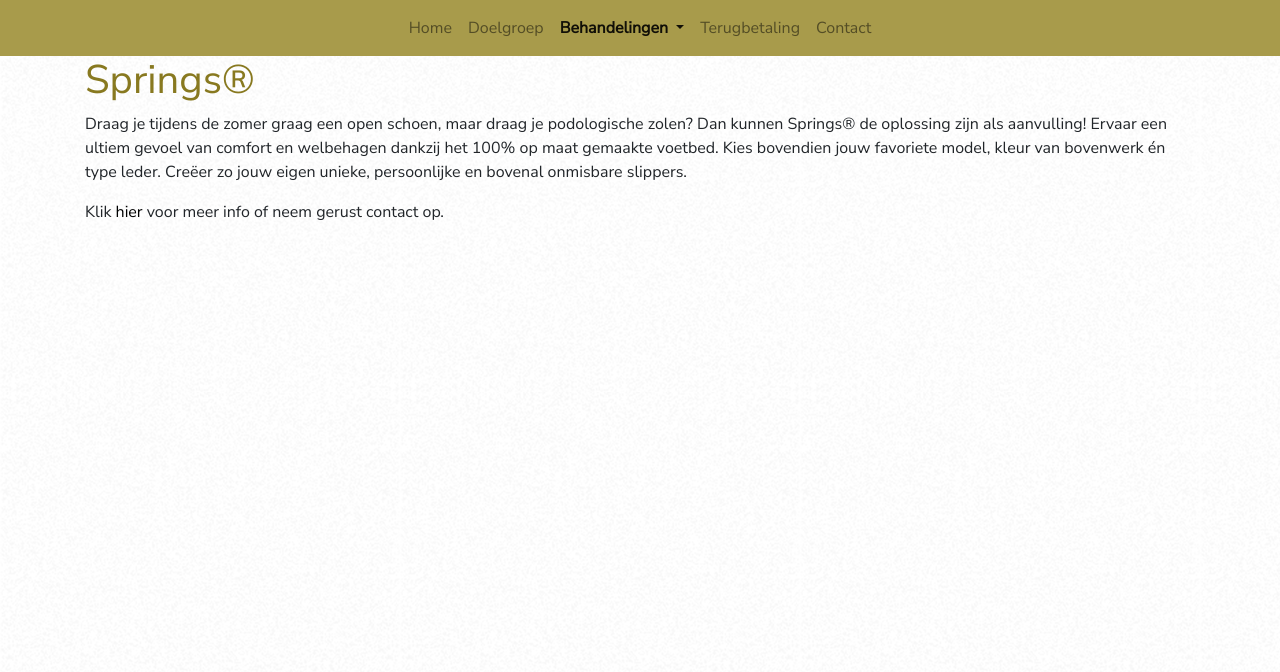
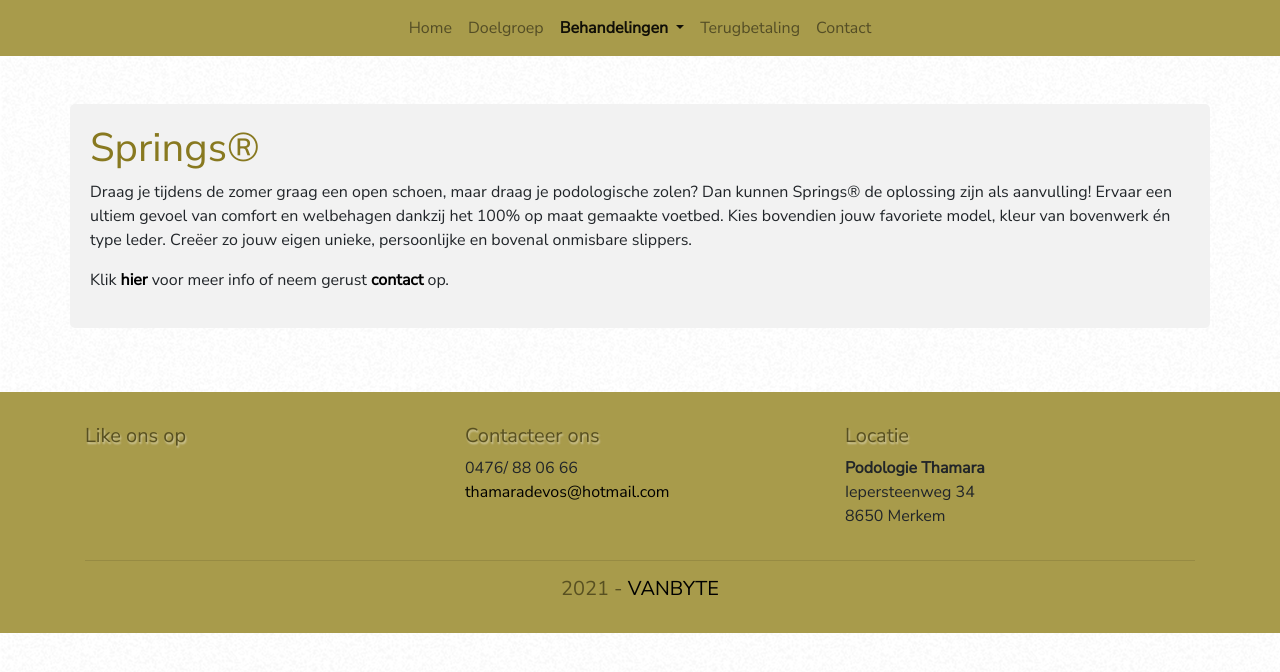
Before and after one commit to jellevdv/jellevdv.github.io, a plain HTML site: page behandelingen/springs.html in a window 1280 px wide. Drawn offline with nearby package versions, Linux system fonts and the light colour scheme.

Commit message:
advies en springs

```diff
--- a/behandelingen/springs.html
+++ b/behandelingen/springs.html
@@ -59,7 +59,7 @@
         </div>
     </nav>
     <!--einde navbar-->
-    <div class="container">
+    <div class="container doelgroep">
         <h1>Springs&#174;</h1>
         <p>Draag je tijdens de zomer graag een open schoen, maar draag je podologische zolen? Dan kunnen Springs® de
             oplossing zijn
@@ -69,10 +69,48 @@
             jouw favoriete model, kleur van bovenwerk én type leder. Creëer zo jouw eigen unieke, persoonlijke en
             bovenal onmisbare
             slippers.</p>
-        <p>Klik <a href='https://www.springs-shoes.com/' target='_blank'>hier</a> voor meer info of neem gerust contact
+        <p>Klik <a href='https://www.springs-shoes.com/' target='_blank' class='hier'>hier</a> voor meer info of neem
+            gerust <a href='../contact.html' class='hier'>contact</a>
             op.</p>
 
     </div>
+
+
+    <!-- Footer -->
+    <section id="footer">
+        <div class="container">
+            <div class="row text-center text-xs-center text-sm-left text-md-left">
+                <div class="col-xs-12 col-sm-4 col-md-4">
+                    <h5 class="footerheadings">Like ons op</h5>
+                    <i class="fab fa-facebook-square"></i>
+                </div>
+                <div class="col-xs-12 col-sm-4 col-md-4">
+                    <h5 class="footerheadings">Contacteer ons</h5>
+                    <address>
+                        <i class="fas fa-phone-alt"></i>
+                        0476/ 88 06 66
+                        <br>
+                        <i class="far fa-envelope"></i>
+                        <a href="mailto:#">thamaradevos@hotmail.com</a>
+                    </address>
+                </div>
+                <div class="col-xs-12 col-sm-4 col-md-4">
+                    <h5 class="footerheadings">Locatie</h5>
+                    <address>
+                        <strong>Podologie Thamara</strong>
+                        <br>Iepersteenweg 34
+                        <br>8650 Merkem
+                        <br>
+                    </address>
+                </div>
+            </div>
+            <hr>
+            <h5 class='vanbyte_footer'>2021 - <a href='https://www.vanbyte.be' target="_blank">VANBYTE</a></h5>
+        </div>
+        <br>
+
+    </section>
+    <!-- ./Footer -->
 
     <!-- Optional JavaScript -->
     <!-- jQuery first, then Popper.js, then Bootstrap JS -->
--- a/css/style.css
+++ b/css/style.css
@@ -47,7 +47,14 @@ a:hover {
 
 .dropdown-menu {
   background-color: #a89b4b;
-  border-color: white;
+  border-width: 1px;
+  border-color: whitesmoke;
+}
+.dropdown-item:hover {
+  color: #a89b4b;
+}
+.dropdown-item:active {
+  background-color: #a89b4b;
 }
 
 .active {
@@ -233,3 +240,7 @@ h5 {
   color: #887920;
   text-decoration: none;
 }
+/* springs */
+.hier {
+  font-weight: bolder;
+}
```
Also changed, not shown: behandelingen/schoenadvies.html (+38 -2 lines).
